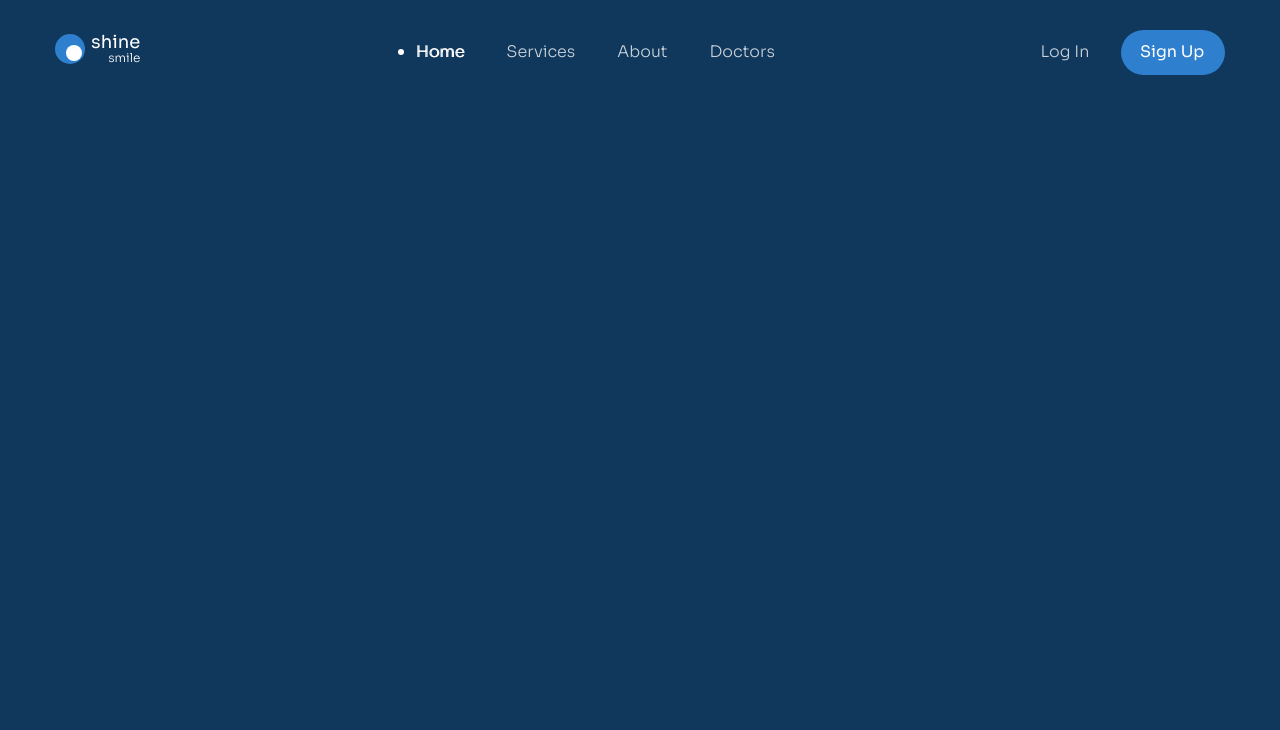
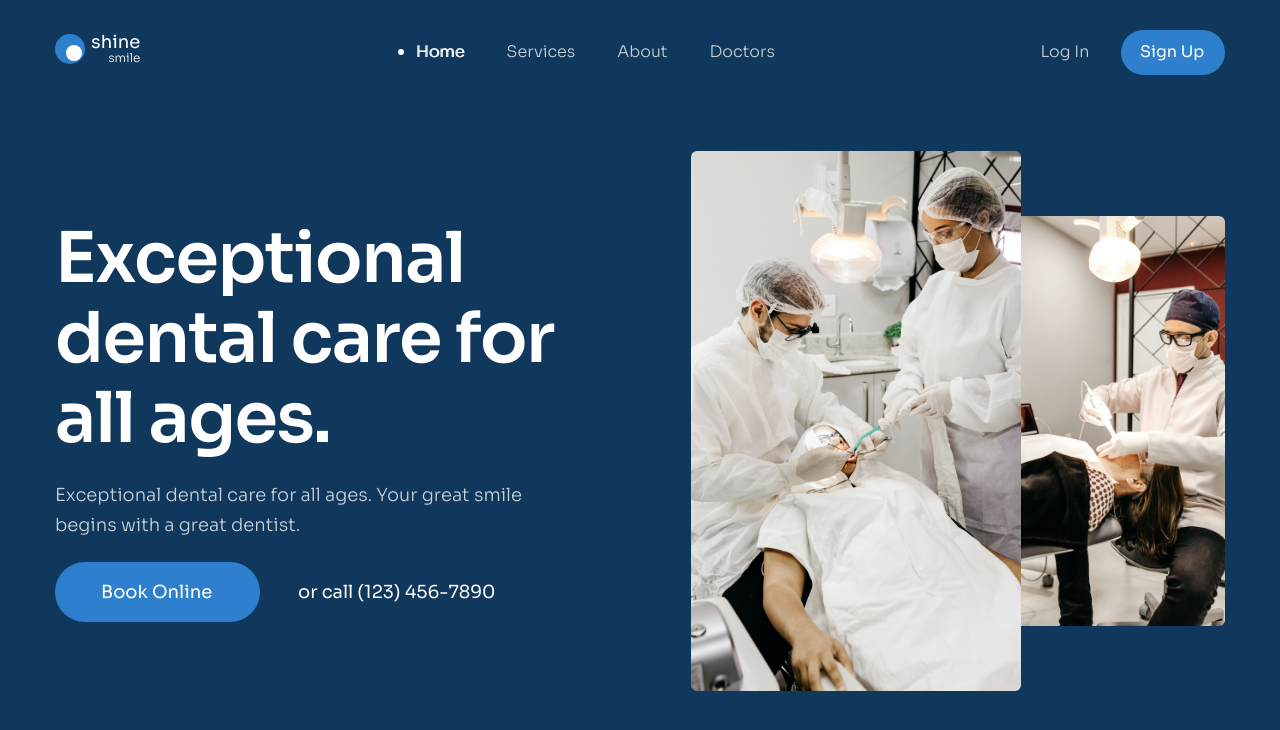
Before and after one commit to Viethoang-Mai/vhm-F8P03, a plain HTML site: page index.html in a window 1280 px wide. Drawn offline with Linux system fonts and the light colour scheme.

Commit message:
done hero - header

```diff
--- a/assets/css/styles.css
+++ b/assets/css/styles.css
@@ -26,7 +26,7 @@ a {
 }
 .btn {
     display: inline-block;
-    padding: 17px 70px;
+    padding: 15px 46px;
     min-width: 205px;
     background: #2e80ce;
     border-radius: 30px;
@@ -122,16 +122,81 @@ a {
     content: " ";
 }
 
-.action__login {
+.header-action__login {
     font-weight: 300;
     font-size: 1.6rem;
     line-height: 1.75;
     color: #c9d2da;
 }
-.action__signup {
+.header-action__signup {
     min-width: 104px;
     padding: 9px 19px;
     font-weight: 400;
     font-size: 1.6rem;
     margin-left: 28px;
 }
+/* hero */
+.hero {
+    display: flex;
+    margin-top: 76px;
+    align-items: center;
+}
+
+.hero__content {
+    width: 44%;
+}
+
+.hero__media {
+    flex-grow: 1;
+}
+
+.hero__heading {
+    font-weight: 600;
+    font-size: 7rem;
+    line-height: 1.14;
+    letter-spacing: -0.02em;
+    color: #ffffff;
+}
+
+.hero__desc {
+    margin-top: 22px;
+    font-weight: 300;
+    font-size: 1.8rem;
+    line-height: 1.67;
+    color: #c9d2da;
+}
+
+.hero__row {
+    margin-top: 22px;
+    display: flex;
+    gap: 38px;
+    align-items: center;
+}
+
+.hero__phone {
+    font-size: 1.8rem;
+    line-height: 1.67;
+    color: #ffffff;
+}
+
+.hero__images {
+    display: flex;
+    align-items: center;
+    justify-content: flex-end;
+}
+
+.hero__img {
+    width: 330px;
+    height: 540px;
+    border-radius: 6px;
+    object-fit: cover;
+}
+.hero__img:first-child {
+    position: relative;
+    margin-right: -6px;
+}
+.hero__img:last-child {
+    width: 210px;
+    height: 410px;
+    border-radius: 0px 6px 6px 0px;
+}
--- a/index.html
+++ b/index.html
@@ -126,11 +126,47 @@
                         </ul>
                     </nav>
                     <!-- actions -->
-                    <div class="action">
-                        <a href="#!" class="action__login">Log In</a>
-                        <a href="#!" class="btn action__signup">Sign Up</a>
+                    <div class="header-action">
+                        <a href="#!" class="header-action__login">Log In</a>
+                        <a href="#!" class="btn header-action__signup"
+                            >Sign Up</a
+                        >
                     </div>
                 </div>
+
+                <!-- hero -->
+                <section class="hero">
+                    <section class="hero__content">
+                        <h1 class="hero__heading">
+                            Exceptional dental care for all ages.
+                        </h1>
+                        <p class="hero__desc">
+                            Exceptional dental care for all ages. Your great
+                            smile begins with a great dentist.
+                        </p>
+                        <div class="hero__row">
+                            <div class="btn">Book Online</div>
+                            <span class="hero__phone"
+                                >or call (123) 456-7890</span
+                            >
+                        </div>
+                    </section>
+
+                    <div class="hero__media">
+                        <figure class="hero__images">
+                            <img
+                                src="./assets/img/img-hero.jpg"
+                                alt=""
+                                class="hero__img"
+                            />
+                            <img
+                                src="./assets/img/img-hero2.jpg"
+                                alt=""
+                                class="hero__img"
+                            />
+                        </figure>
+                    </div>
+                </section>
             </div>
         </header>
     </body>
```
Also changed, not shown: assets/img/img-hero.jpg (added), assets/img/img-hero2.jpg (added), 2 other files.
